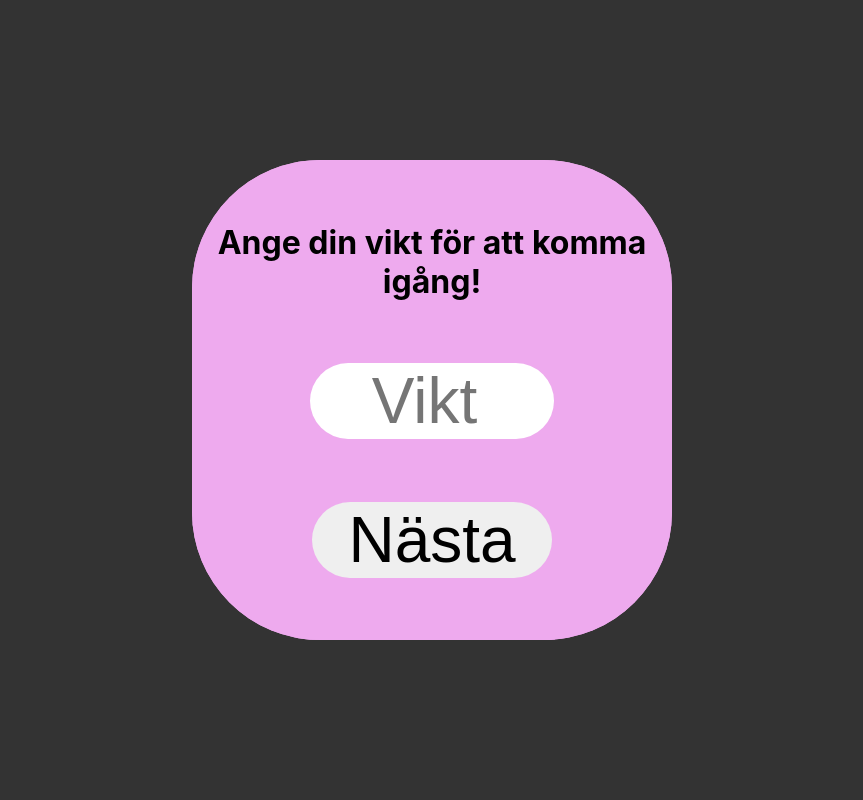
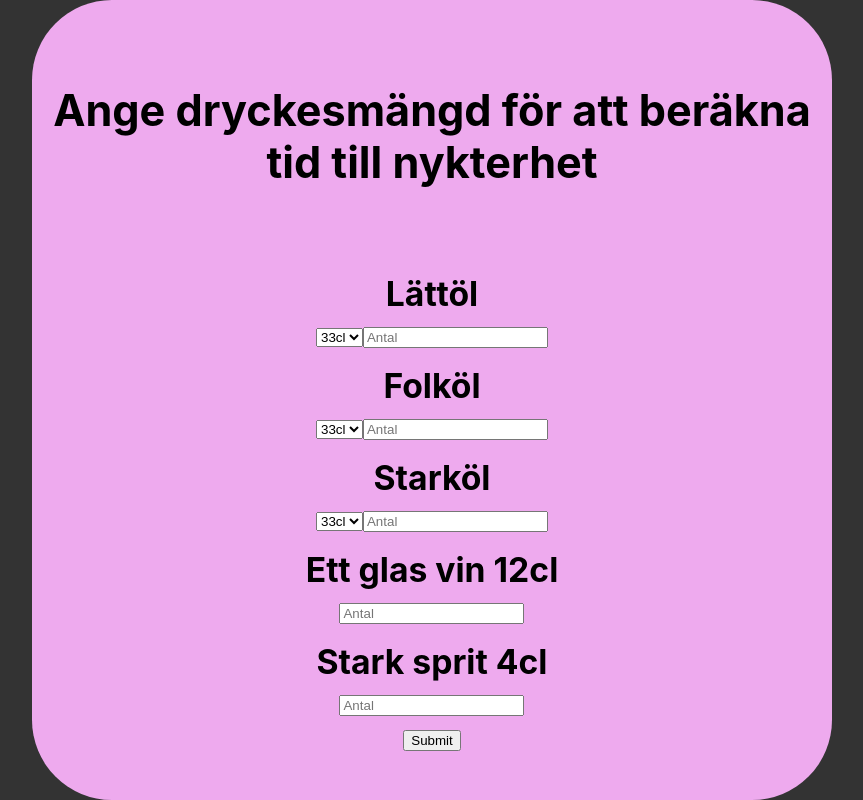
Before and after one commit to AdaHep/Krok-och-stok, a React (Create React App) app: page /alkoCounter in a window 1280 px wide. Shown: the whole page, without its empty margins (208-1071 px from the left). Built offline with nearby package versions, Linux system fonts and the light colour scheme.

Commit message:
Added basic layout and input fields
Co-authored-by: Max Andersson <frontMAX@users.noreply.github.com>
Co-authored-by: Felix <FrontFelix@users.noreply.github.com>
Co-authored-by: Emil <empafrontend@users.noreply.github.com>

```diff
--- /dev/null
+++ b/src/components/Counter.tsx
@@ -0,0 +1,128 @@
+import React from "react";
+import { CSSProperties } from "react";
+
+interface Props {}
+interface State {
+  lättöl33cl: number;
+  folköl33cl: number;
+  folköl50cl: number;
+  starköl33cl: number;
+  starköl50cl: number;
+  glasvin12cl: number;
+  flaskavin75cl: number;
+  sprit4cl: number;
+}
+
+class Counter extends React.Component {
+  constructor(props: Props) {
+    super(props);
+    this.state = {
+      lättöl33cl: "",
+      folköl33cl: "",
+      folköl50cl: "",
+      starköl33cl: "",
+      starköl50cl: "",
+      glasvin12cl: "",
+      flaskavin75cl: "",
+      sprit4cl: "",
+    };
+    this.render();
+  }
+
+  public render() {
+    return (
+      <div style={containerStyle}>
+        <h2>Ange dryckesmängd för att beräkna tid till nykterhet</h2>
+        <div style={formContainerStyle}>
+          <form>
+            <label style={formStyle}>
+              <div style={optionContainer}>
+                <h3 style={drinkLabelStyle}>Lättöl</h3>
+
+                <select>
+                  <option value="33clStarköl">33cl</option>
+                  <option value="50clStarköl">50cl</option>
+                </select>
+
+                <input placeholder="Antal" type="number" />
+              </div>
+              <div style={optionContainer}>
+                <h3 style={drinkLabelStyle}> Folköl </h3>
+                <select>
+                  <option value="33cl">33cl</option>
+                  <option value="50cl">50cl</option>
+                </select>
+
+                <input placeholder="Antal" type="number" />
+              </div>
+              <div style={optionContainer}>
+                <h3 style={drinkLabelStyle}>Starköl</h3>
+                <select>
+                  <option value="33cl">33cl</option>
+                  <option value="50cl">50cl</option>
+                </select>
+
+                <input placeholder="Antal" type="number" />
+              </div>
+              <div style={optionContainer}>
+                <h3 style={drinkLabelStyle}>Ett glas vin 12cl</h3>
+                <input placeholder="Antal" type="number" />
+              </div>
+              <div style={optionContainer}>
+                <h3 style={drinkLabelStyle}>Stark sprit 4cl </h3>
+                <input placeholder="Antal" type="number" />
+              </div>
+            </label>
+            <input type="submit" value="Submit" />
+          </form>
+        </div>
+      </div>
+    );
+  }
+}
+
+export default Counter;
+
+const containerStyle: CSSProperties = {
+  display: "flex",
+  flexDirection: "column",
+  height: "50rem",
+  width: "50rem",
+  backgroundColor: "#eae",
+  borderRadius: "5rem",
+  color: "black",
+  alignItems: "center",
+  justifyContent: "space-evenly",
+  fontSize: "1.8rem",
+  textAlign: "center",
+};
+
+const formContainerStyle: CSSProperties = {
+  display: "flex",
+  justifyContent: "center",
+  fontSize: "1.8rem",
+};
+
+const drinkLabelStyle: CSSProperties = {
+  margin: "0",
+};
+
+const formStyle: CSSProperties = {
+  display: "flex",
+  flexDirection: "column",
+  gap: "1rem",
+};
+
+const optionContainer: CSSProperties = {};
+
+const formTextStyle: CSSProperties = {};
+
+const inputStyle: CSSProperties = {};
+
+const submitButtonStyle: CSSProperties = {
+  width: "15rem",
+  display: "block",
+  fontSize: "4rem",
+  borderRadius: "15rem",
+  border: "none",
+};
--- a/src/components/alkoCounter.tsx
+++ b/src/components/alkoCounter.tsx
@@ -1,16 +1,13 @@
 import AgeWeightForm from "./AgeWeightForm";
+import Counter from "./Counter";
 
 function AlkoCounter() {
   return (
     <div>
-      <AgeWeightForm />
+      {/* <AgeWeightForm /> */}
+      <Counter />
     </div>
   );
 }
 
 export default AlkoCounter;
-
-// starköl %% 33cl = 13.2g alkohol
-// glas vin 13.5% 15cl = 16.2g alkohol
-// sprit 40% 4cl = 12.8g alkokol
-// uträkning, 0.1 gram per kilo kroppsvikt och timme.  genomsnittligt
```
Also changed, not shown: src/components/testtest.tsx (added, +26 -0 lines).
